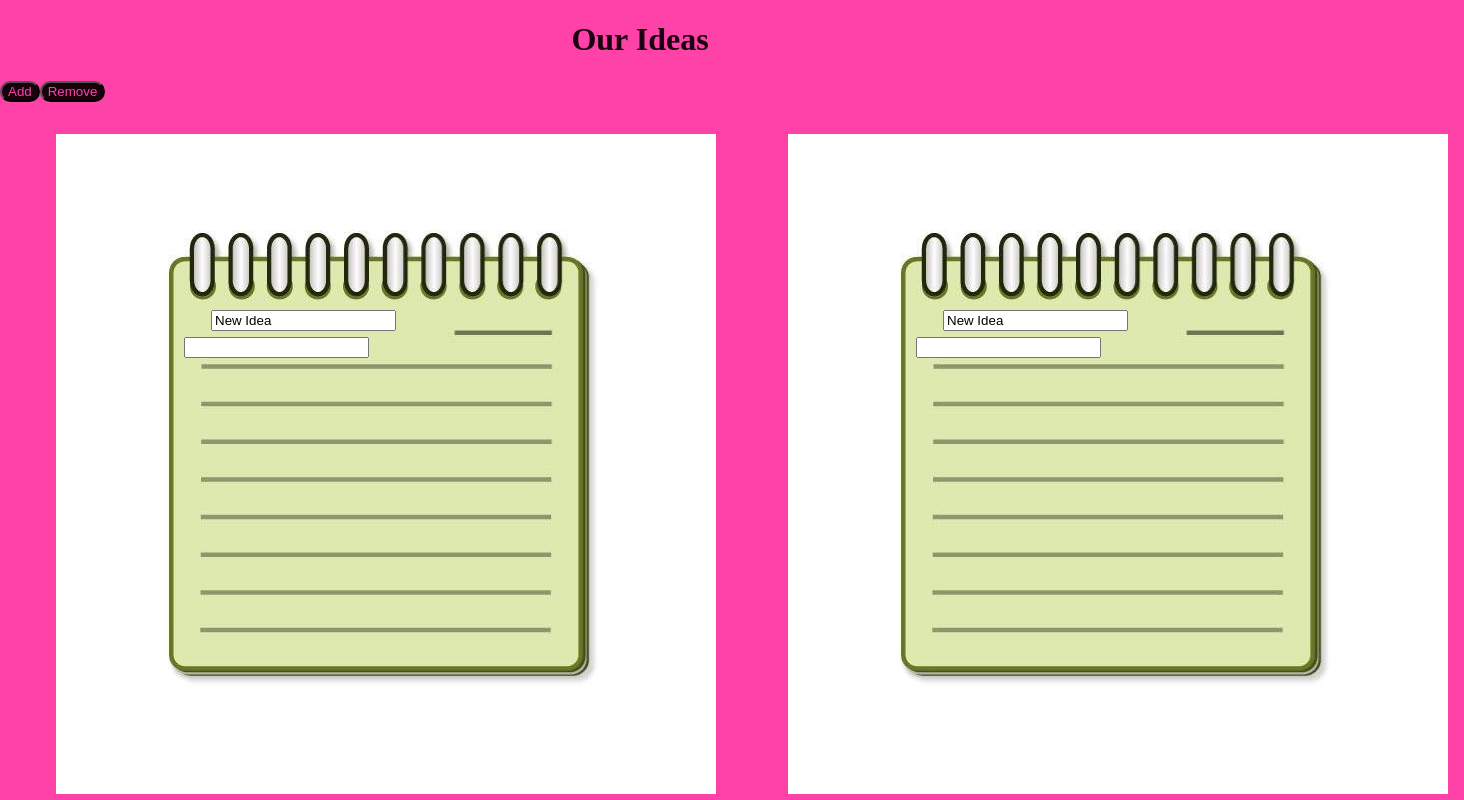
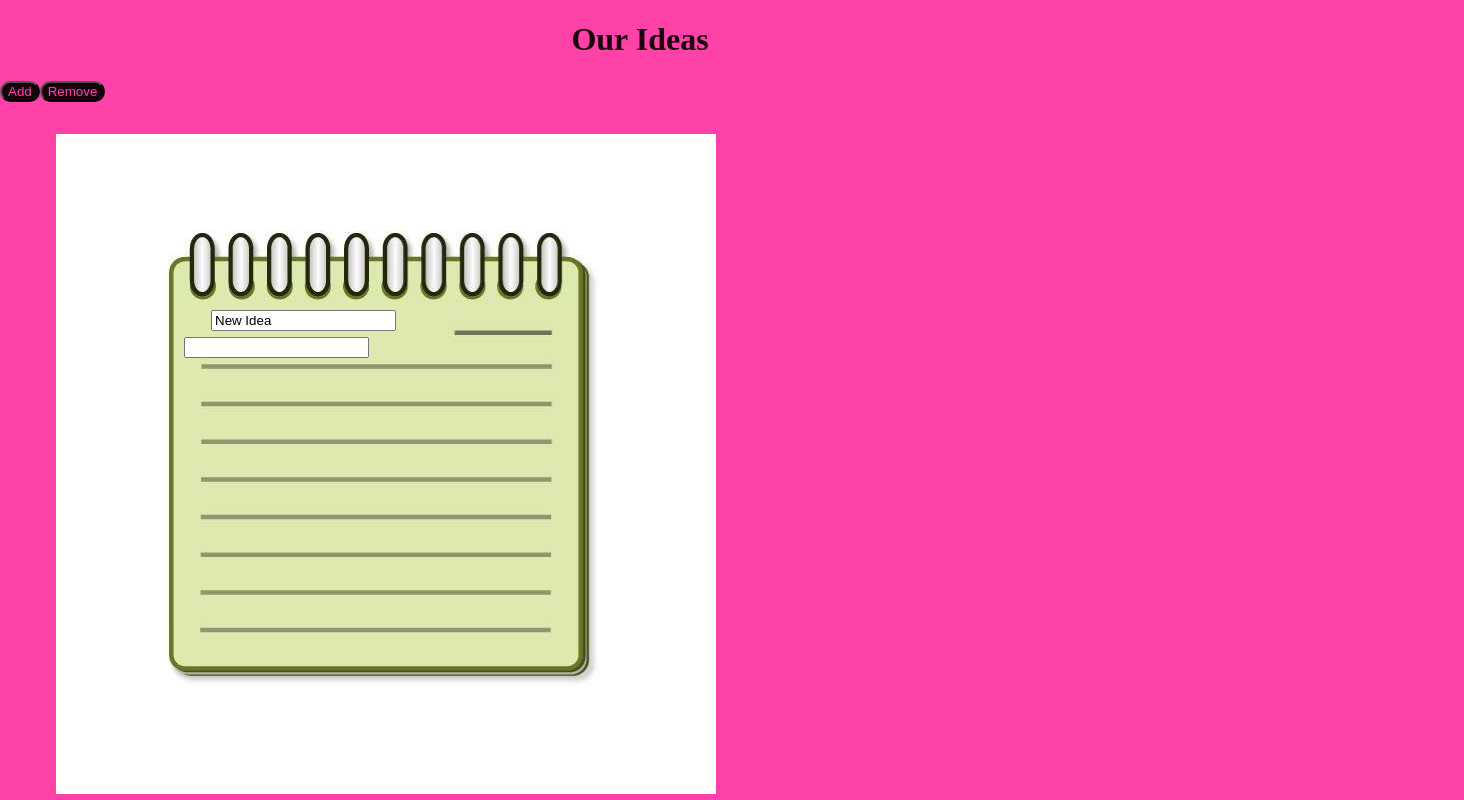
Before and after one commit to Naryond/clearscore-tech-test, a React (Create React App) app: page / in a window 1280 px wide. Shown: the top 800 px of the page, 1464 px wide, since content can reach past the window. Built offline with nearby package versions, Linux system fonts and the light colour scheme.

Commit message:
Version 1.11

```diff
--- a/src/App.js
+++ b/src/App.js
@@ -1,18 +1,16 @@
-// import { useState } from "react";
+import { useState } from "react";
 import "./App.css";
 import Idea from "./Idea";
 
 function App() {
-  // const [state, setState] = useState();
-
-  let list = [{ elm: 0 }, { elm: 1 }];
+  const [list, setList] = useState([{element: 0}]);
 
   const addOne = () => {
-    return list.push({ elm: list.length + 1 });
+    setList(() => {list.push()});
   };
 
   const removeOne = () => {
-    return list.pop();
+    setList(() => {list.pop()})
   };
 
   return (
@@ -28,7 +26,7 @@ function App() {
       </button>
       <div className="externalBox">
         {list.map((x) => (
-          <ul key={x.elm}>{<Idea />}</ul>
+          <ul key={x.element}>{<Idea />}</ul>
         ))}
       </div>
     </div>
```
